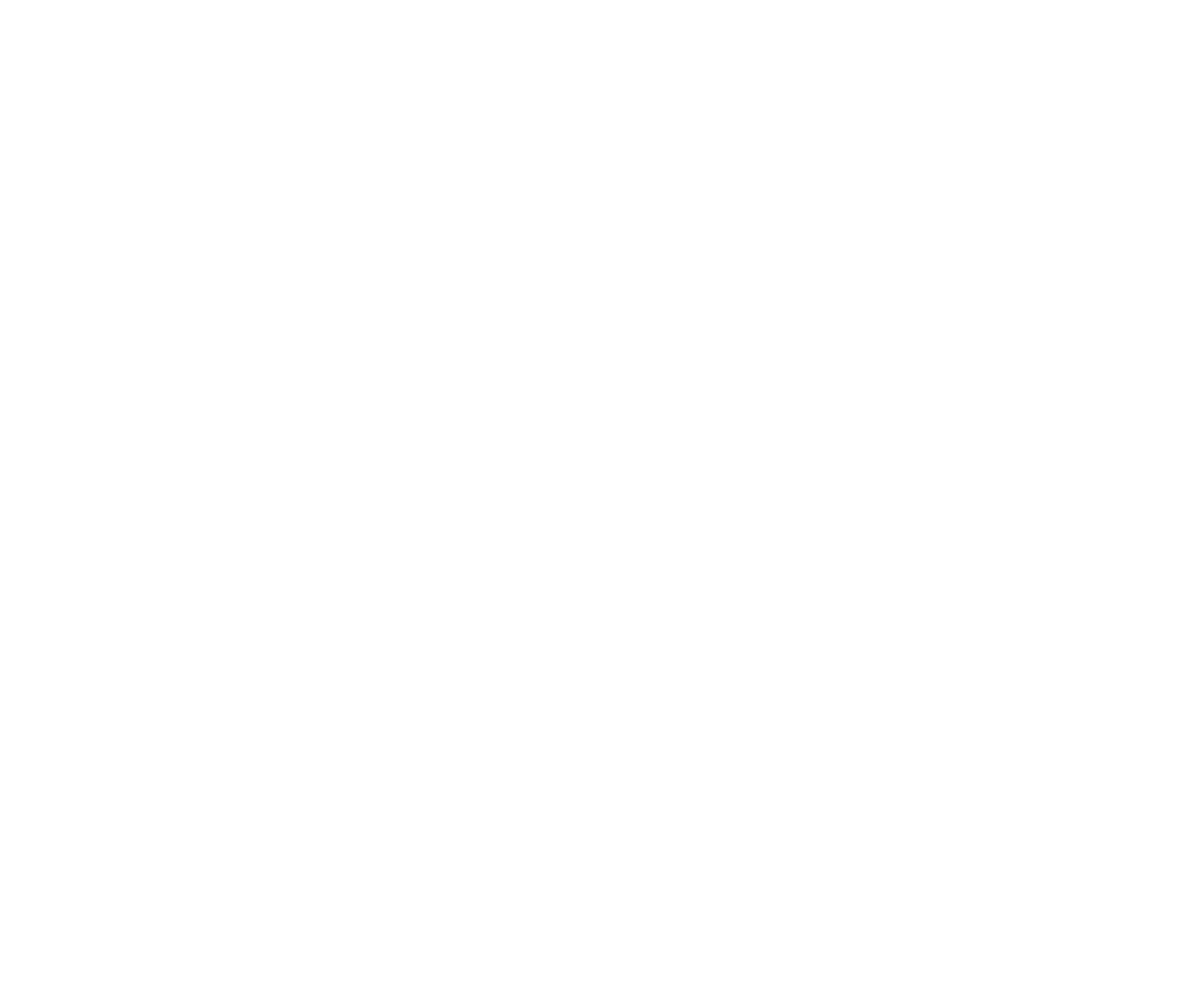
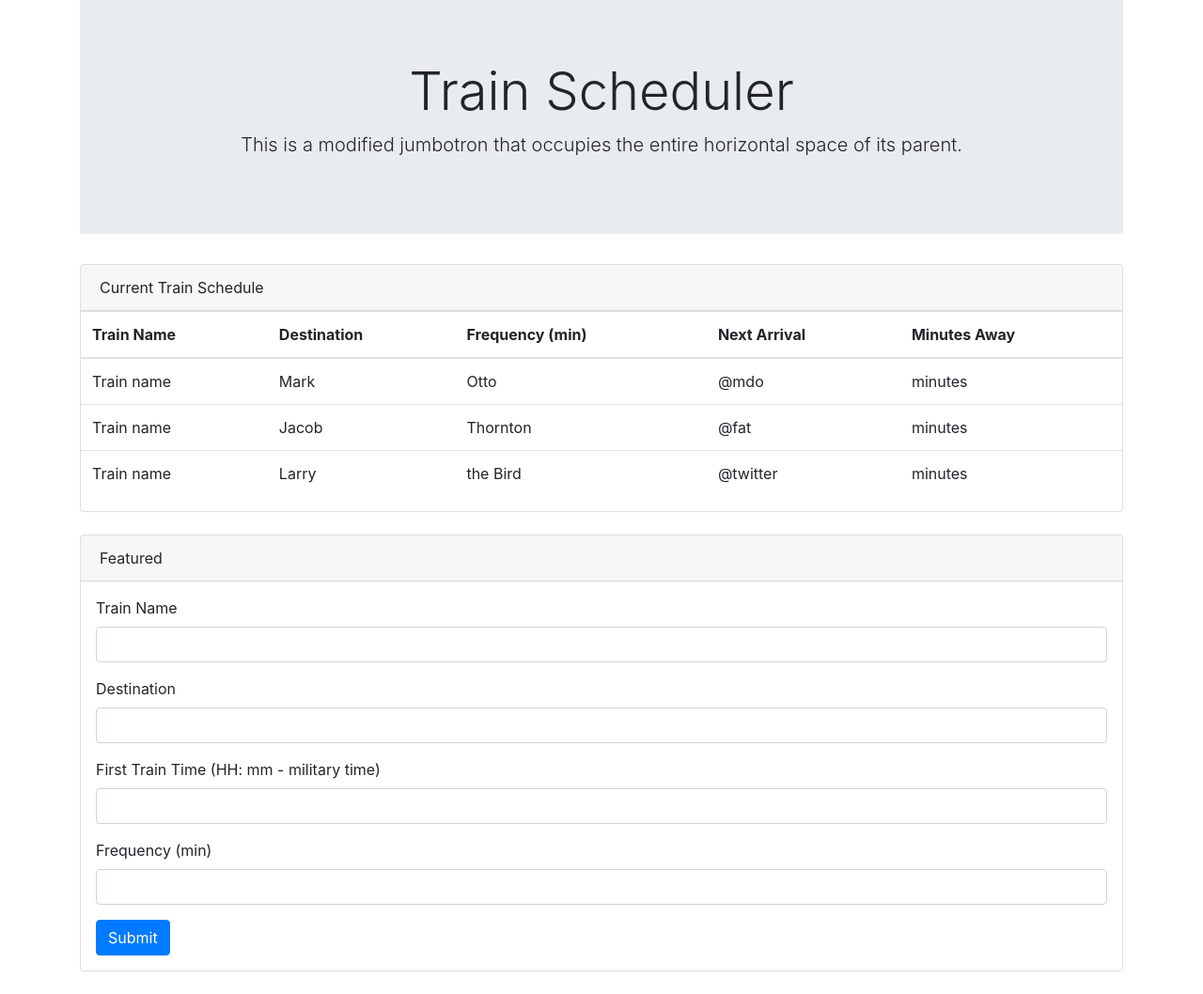
Before and after one commit to cchitla/Train-Scheduler, a plain HTML site: page index.html in a window 1280 px wide. Shown: the whole page at 94% size. Before the commit the page ends 800 px from the top, so only its background shows below. Drawn offline with nearby package versions, Linux system fonts and the light colour scheme.

Commit message:
added bootstrap for page layout

```diff
--- a/index.html
+++ b/index.html
@@ -20,6 +20,103 @@
 
 <body>
 
+    <div class="container">
+
+        <!-- page header  -->
+        <div class="row text-center">
+            <div class="col-12">
+                <div class="jumbotron jumbotron-fluid">
+                    <div class="container">
+                        <h1 class="display-4">Train Scheduler</h1>
+                        <p class="lead">This is a modified jumbotron that occupies the entire horizontal space of its
+                            parent.</p>
+                    </div>
+                </div>
+
+            </div>
+        </div>
+
+        <!-- train schedule table -->
+        <div class="card" style="width: 100%;">
+            <div class="card-header">
+                Current Train Schedule
+            </div>
+            <table class="table">
+                <thead>
+                    <tr>
+                        <th scope="col">Train Name</th>
+                        <th scope="col">Destination</th>
+                        <th scope="col">Frequency (min)</th>
+                        <th scope="col">Next Arrival</th>
+                        <th scope="col">Minutes Away</th>
+                    </tr>
+                </thead>
+                <tbody>
+                    <tr>
+                        <td>Train name</td>
+                        <td>Mark</td>
+                        <td>Otto</td>
+                        <td>@mdo</td>
+                        <td>minutes</td>
+                    </tr>
+                    <tr>
+                        <td>Train name</td>
+                        <td>Jacob</td>
+                        <td>Thornton</td>
+                        <td>@fat</td>
+                        <td>minutes</td>
+                    </tr>
+                    <tr>
+                        <td>Train name</td>
+                        <td>Larry</td>
+                        <td>the Bird</td>
+                        <td>@twitter</td>
+                        <td>minutes</td>
+                    </tr>
+                </tbody>
+            </table>
+        </div>
+
+        <!-- search table -->
+        <div class="card mt-4 mb-4" style="width: 100%;">
+            <div class="card-header">
+              Featured
+            </div>
+            <form class="m-3">
+                <div class="form-group">
+                  <label>Train Name</label>
+                  <input type="text" class="form-control">
+                </div>
+
+                <div class="form-group">
+                  <label>Destination</label>
+                  <input type="text" class="form-control">
+                </div>
+
+                <div class="form-group">
+                  <label>First Train Time (HH: mm - military time)</label>
+                  <input type="text" class="form-control">
+                </div>
+
+                <div class="form-group">
+                  <label>Frequency (min)</label>
+                  <input type="text" class="form-control">
+                </div>
+
+                <button type="submit" class="btn btn-primary">Submit</button>
+              </form>
+          </div>
+
+
+
+
+
+
+
+
+
+        <!-- end of bootstrap container div -->
+    </div>
 
     <script src="assets/javascript/app.js"></script>
 </body>
```
